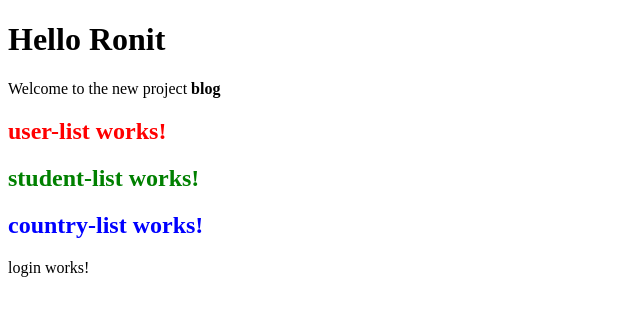
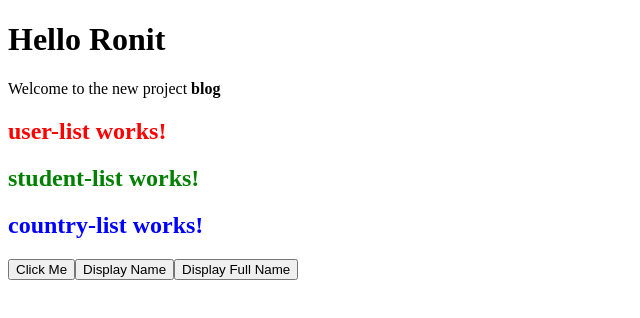
Before and after one commit to imronit2001/blog, an Angular app: page / in a window 1280 px wide. Shown: the top 318 px of the page, without its empty margins (0-640 px from the left). Built offline with nearby package versions, Linux system fonts and the light colour scheme.

Commit message:
Function make and call

```diff
--- a/src/app/app.component.html
+++ b/src/app/app.component.html
@@ -3,4 +3,7 @@
 <app-user-list></app-user-list>
 <app-student-list></app-student-list>
 <app-country-list></app-country-list>
-<app-login></app-login>
+<!-- <app-login></app-login> -->
+<button (click)="getName()">Click Me</button>
+<button (click)="displayName('Ronit')">Display Name</button>
+<button (click)="displayFullName('Ronit','Singh')">Display Full Name</button>
--- a/src/app/app.component.ts
+++ b/src/app/app.component.ts
@@ -7,4 +7,15 @@ import { Component } from '@angular/core';
 })
 export class AppComponent {
   title = 'blog';
+  data = "Hello Ronit"
+  num = 7
+  getName(){
+    alert("FunctionCalled");
+  }
+  displayName(name:String){
+    alert(name);
+  }
+  displayFullName(fname:String,lname:String){
+    alert(fname+" "+lname);
+  }
 }
```
